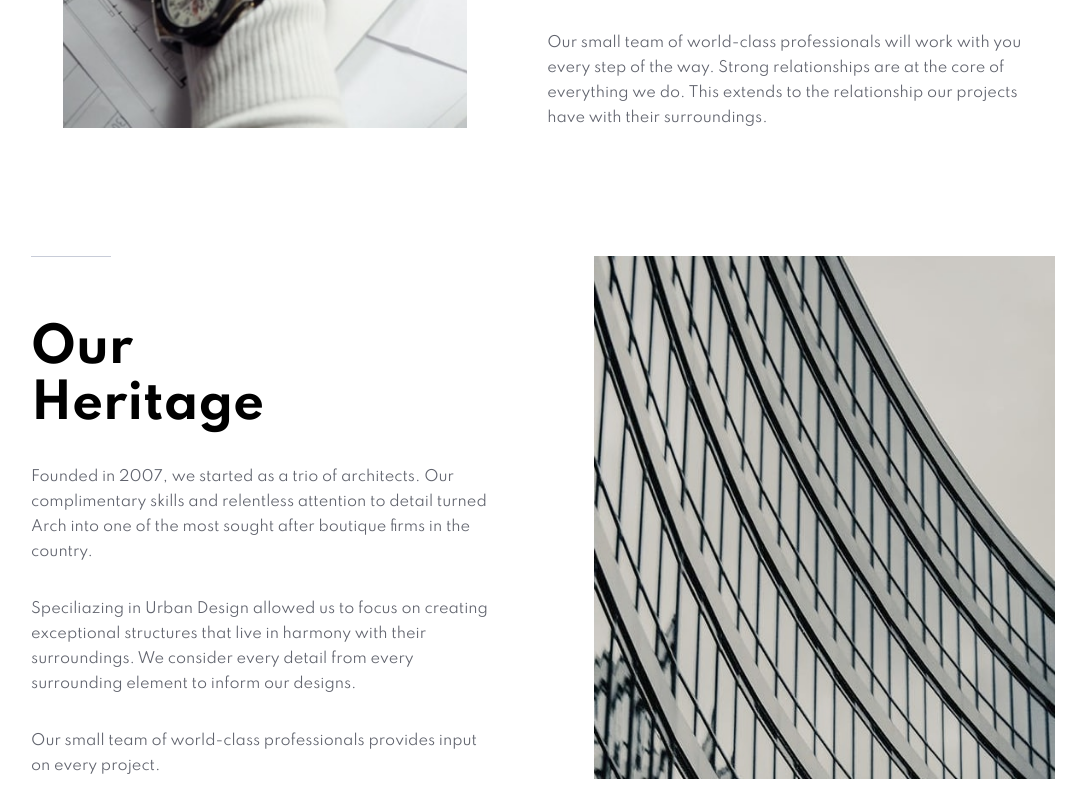
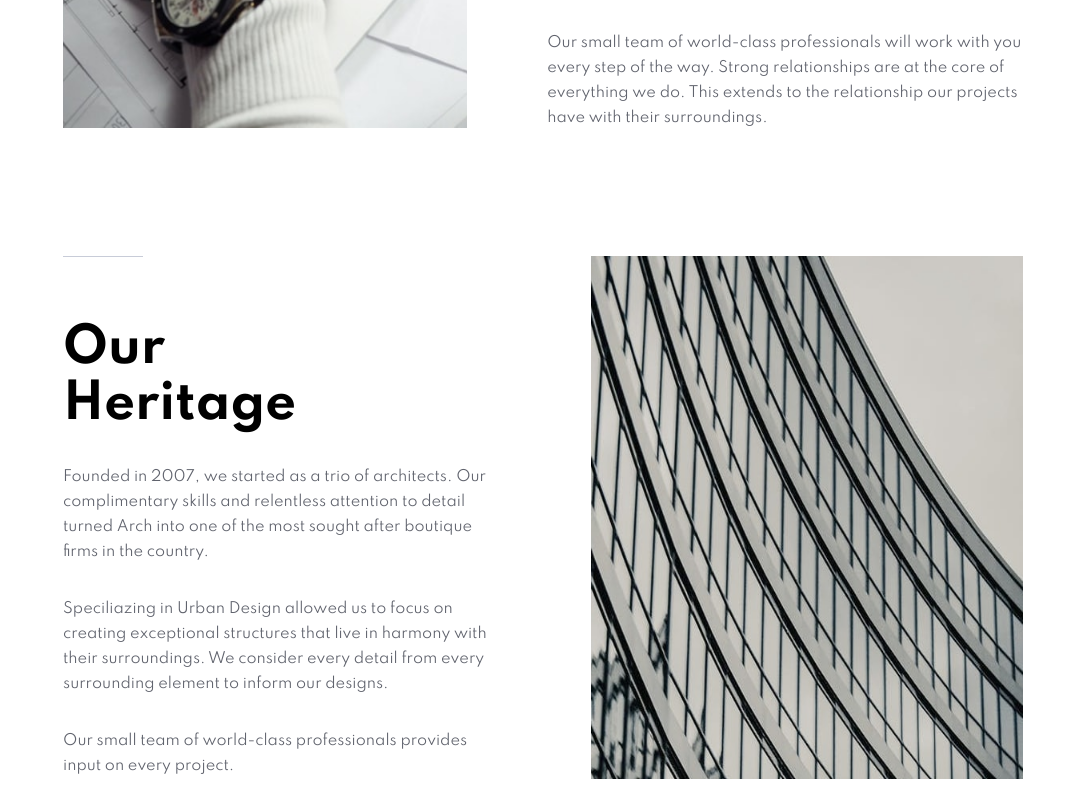
Before and after one commit to toriola998/Arch-studio, a Vue app: page /about-us in a window 1280 px wide. Shown: the part 660-1460 px from the top of the page, without its empty margins (97-1183 px from the left). Built offline with nearby package versions, Linux system fonts and the light colour scheme.

Commit message:
fixed some stuffs

```diff
--- a/src/components/Details.vue
+++ b/src/components/Details.vue
@@ -13,11 +13,10 @@
             <img :src="require(`./../assets/${pageFileName}/desktop/image-hero.jpg`)"
             alt="" class="details-img details-desktop"/>
         <!--</div>-->
-
+        <div class="white-div"></div>
         <div class="page-details">
             <h2 class="large-heading">{{ largeHeading}}</h2>
             <div class="line"></div>
-            <div class="white-div"></div>
             <h2>{{ subheading }}</h2>
             <p class="description">{{ description }}</p>
         </div>
--- a/src/views/About.vue
+++ b/src/views/About.vue
@@ -121,7 +121,7 @@ export default {
 
     @media screen and (min-width: 1200px) {
         main {
-            padding: 0 8rem 8rem;
+            padding: 0 10rem 8rem;
         }
 
         .about > div {
```
